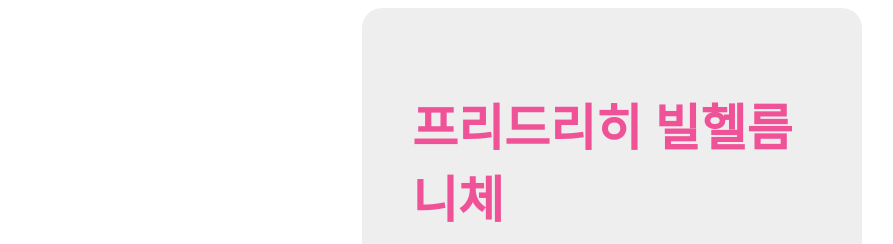
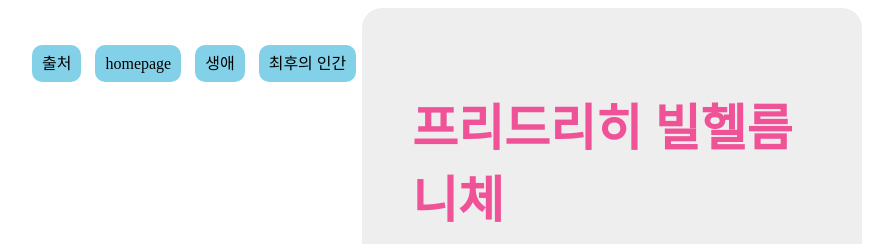
Before and after one commit to bum-su/philosWebsite_practice, a plain HTML site: page folder1/niechez.html in a window 1280 px wide. Shown: the top 244 px of the page, without its empty margins (28-921 px from the left). Drawn offline with Linux system fonts and the light colour scheme; a web font is replaced by a local one.

Commit message:
Menu positioning

```diff
--- a/CSS_file/style.css
+++ b/CSS_file/style.css
@@ -12,9 +12,19 @@
     src: url("../font/Maplestory\ Light.ttf");
     font-family: "mapleL";
 }
-a{
+.menu{
+    position: fixed;
+    top: 0;
+    left: 50px;
+    padding-top: 50px;
+}
+a{  padding-left: 10px;
     text-decoration: none;
     color: black;
+    background-color: #83d1e9;
+    padding: 10px 10px 10px 10px;
+    border-radius: 10px;
+    margin-left: 10px;
 }
 a:hover{
     color: #7186F7;
--- a/folder1/niechez.html
+++ b/folder1/niechez.html
@@ -21,10 +21,11 @@
             <p>이렇듯, '영원한 세계'나 '절대적 가치'를 인정하지 않는다는 점에서 니체는 관념론적 형이상학에 반대한다.
             즉, 기독교에서 말하는 '하나님의 왕국' 혹은 칸트가 말하는 '목적의 왕국' 등에 반대하는 것인데, 특이하게도 부르주아 민주주의를 기독교의 아류로 보고 비판하기도 했다.
             니체는 전체주의, 민족주의, 국가주의, 반유대주의 등을 비판했다. 그러나 인종주의자였던 동생이 니체의 책을 조작하여, 그의 사상이 파시스트들에게 왜곡되기도 했다. 진리의 가치를 묻는 그의 질문은 해석상의 문제를 제기했다.</p></div>
+            <div class="menu">
             <a href="https://ko.wikipedia.org/wiki/%ED%94%84%EB%A6%AC%EB%93%9C%EB%A6%AC%ED%9E%88_%EB%8B%88%EC%B2%B4"target="_blank">출처</a>
-            <p><a href="../homepage.html">homepage</a></p>
-            <p><a href="folder2/career.html">생애</a></p>
-            <p><a href="folder2/last_man.html">최후의 인간</a></p>
-        </div>
+            <a href="../homepage.html">homepage</a>
+            <a href="folder2/career.html">생애</a>
+            <a href="folder2/last_man.html">최후의 인간</a>
+            </div>
     </body>
 </html>
```
Also changed, not shown: folder1/folder2/career.html (+4 -4 lines), folder1/folder2/last_man.html (+3 -3 lines), folder1/kant.html (+3 -2 lines).
